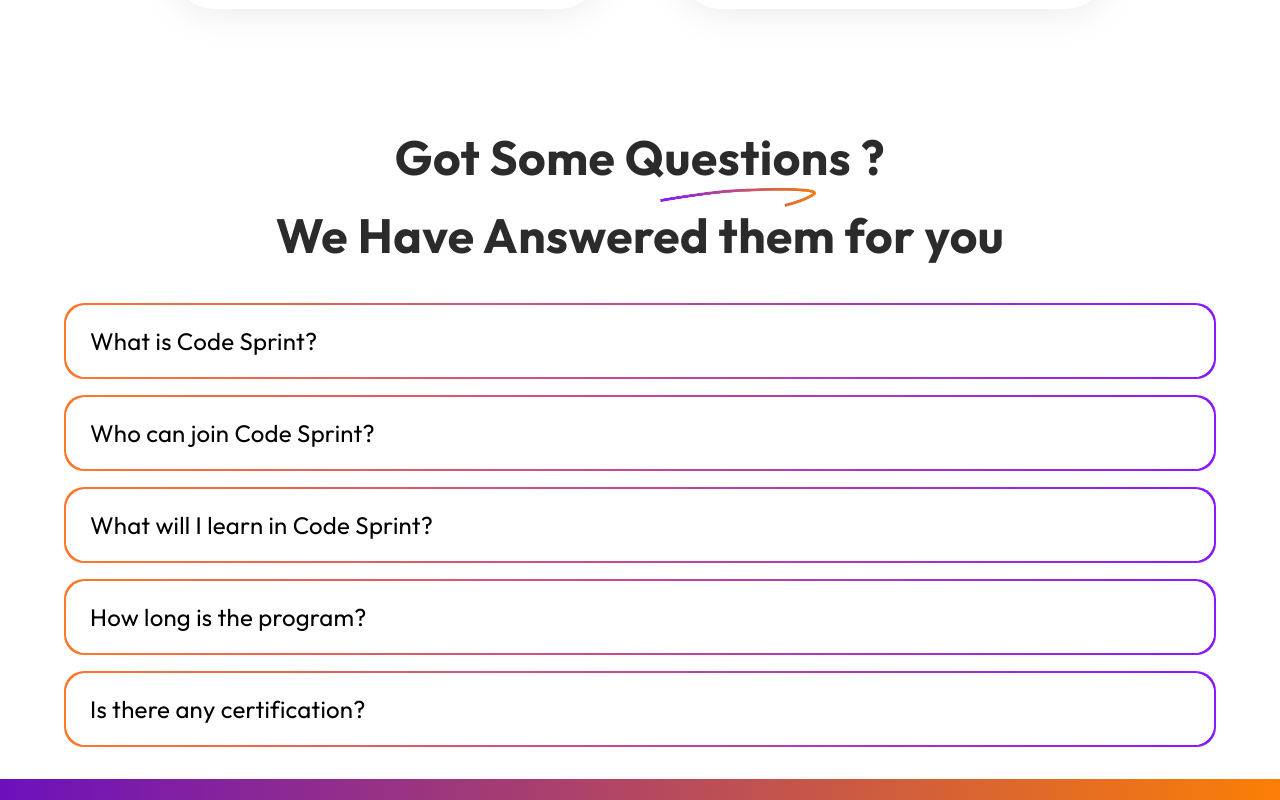
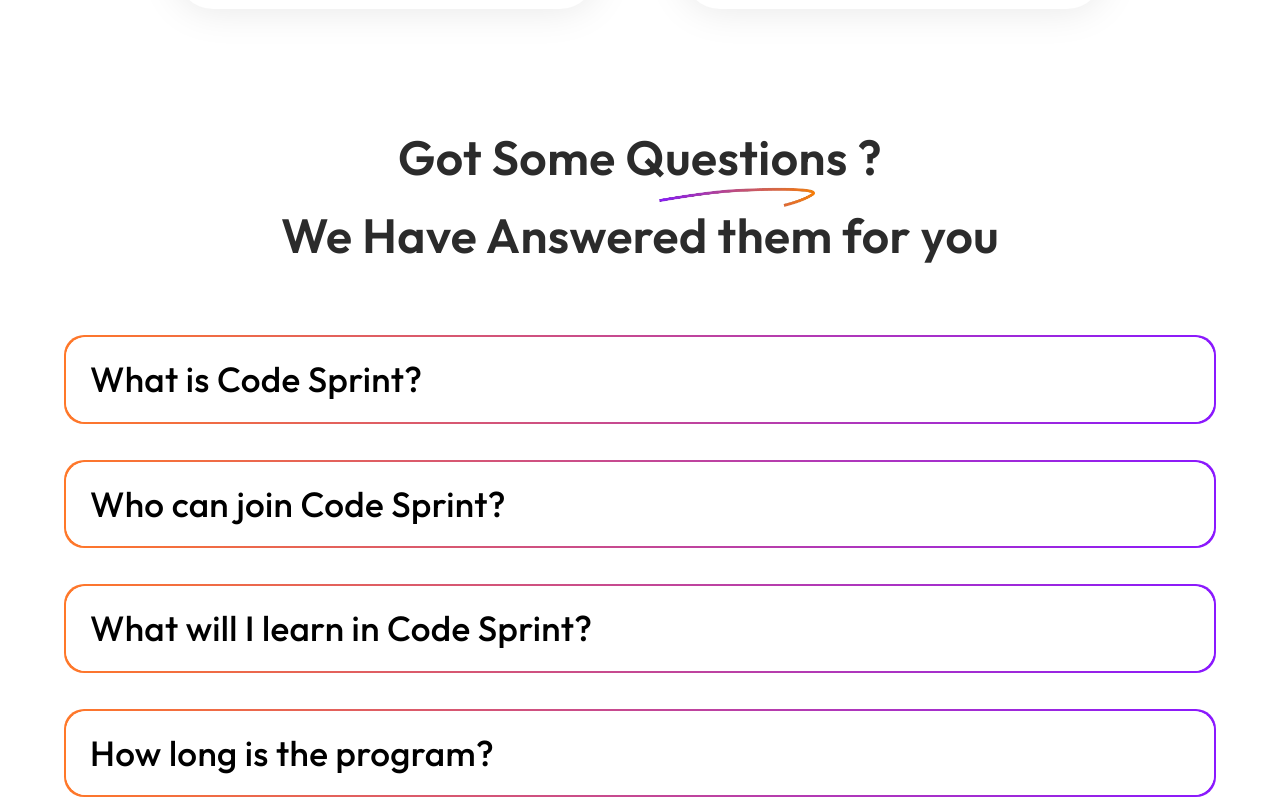
Before and after one commit to vedam-dev/vedam_free_course, a Next.js app: page / in a window 1280 px wide. Shown: the part 5040-5840 px from the top of the page. Built offline with nearby package versions, Linux system fonts and the light colour scheme; no server answers; the database is empty; some icons are missing.

Commit message:
VF-111 ui metrics update

```diff
--- a/src/app/home/client/components/Faq.tsx
+++ b/src/app/home/client/components/Faq.tsx
@@ -45,8 +45,8 @@
           component="h2"
           sx={{
             fontFamily: 'Outfit, sans‑serif',
-            fontWeight: { xs: '550', md: '700 ' },
-            fontSize: { xs: '28px', md: '48px' },
+            fontWeight: '600',
+            fontSize: { xs: '32px', md: '48px' },
             color: '#2B2B2B',
           }}
         >
@@ -58,20 +58,20 @@
           component="h2"
           sx={{
             fontFamily: 'Outfit, sans‑serif',
-            fontWeight: { xs: '550', md: '700 ' },
-            fontSize: { xs: '28px', md: '48px' },
+            fontWeight: '600',
+            fontSize: { xs: '32px', md: '48px' },
             color: '#2B2B2B',
           }}
         >
           We Have Answered them for you
         </Typography>
       </Box>
-      <Box sx={{ width: { sm: '100%', md: '100%' }, my: 4, mt: { xs:'4',md:'8' } }}>
+      <Box sx={{ width: { sm: '100%', md: '100%' }, my: {xs:5,md:8}, mt: { xs:4,md:8 } }}>
         {Data.map(({ id, question, ans }) => (
           <Box
             key={id}
             sx={{
-              mb: 2,
+              mb: {xs:2,md:4.5},
               borderRadius: '1.25rem',
               background: 'linear-gradient(90deg, #FF7829 0%, #8A18FF 100%)',
               padding: '2px',
@@ -119,8 +119,8 @@
                   <Typography
                     sx={{
                       fontFamily: 'Outfit, sans-serif',
-                      fontSize: { xs: '16px', md: '24px' },
-                      fontWeight: '400',
+                      fontSize: { xs: '16px', md: '35px' },
+                      fontWeight: '500',
                       color: '#000',
                     }}
                   >
@@ -137,7 +137,7 @@
                   <Typography
                     sx={{
                       fontFamily: 'Outfit, sans-serif',
-                      fontSize: '1rem',
+                      fontSize: { xs: '12px', md: '24px' },
                       textAlign: 'left',
                       fontWeight: 400,
                       color: '#333333',
```
